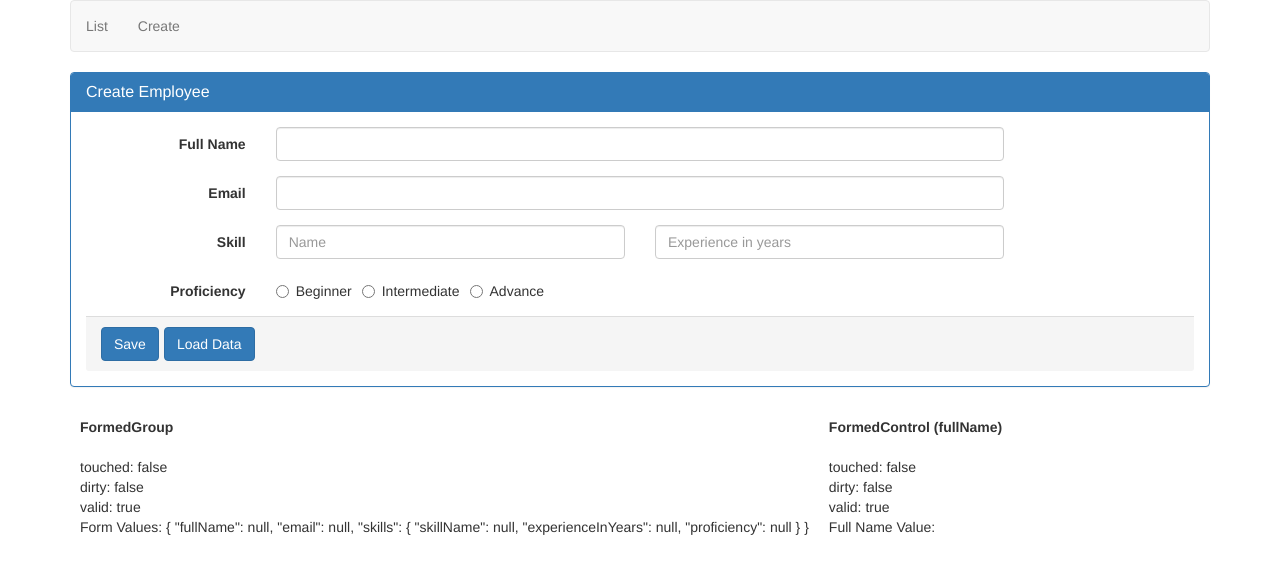
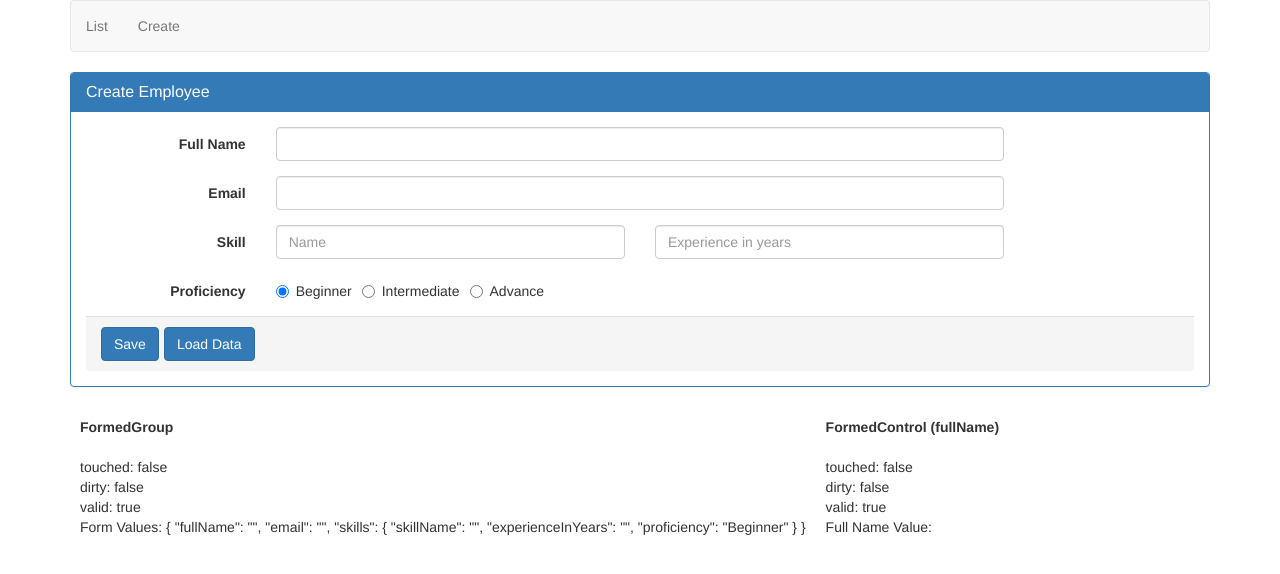
Before and after one commit to vishallotlikar/Angular8, an Angular app: page /create in a window 1280 px wide. Shown: the top 574 px of the page. Built offline with nearby package versions, Linux system fonts and the light colour scheme.

Commit message:
form builder

```diff
--- a/src/app/employee/create-employee.component.ts
+++ b/src/app/employee/create-employee.component.ts
@@ -1,5 +1,5 @@
 import { Component, OnInit } from '@angular/core';
-import { FormGroup, FormControl } from '@angular/forms'
+import { FormGroup, FormControl, FormBuilder } from '@angular/forms'
 
 @Component({
   selector: 'app-create-employee',
@@ -9,16 +9,26 @@
 export class CreateEmployeeComponent implements OnInit {
   employeeForm: FormGroup;
 
-  constructor() { }
+  constructor(private fb: FormBuilder) { }
 
   ngOnInit() {
-    this.employeeForm = new FormGroup({
-      fullName: new FormControl(),
-      email: new FormControl(),
-      skills: new FormGroup({
-        skillName: new FormControl(),
-        experienceInYears: new FormControl(),
-        proficiency: new FormControl()
+    // this.employeeForm = new FormGroup({
+    //   fullName: new FormControl(),
+    //   email: new FormControl(),
+    //   skills: new FormGroup({
+    //     skillName: new FormControl(),
+    //     experienceInYears: new FormControl(),
+    //     proficiency: new FormControl()
+    //   })
+    // })
+
+    this.employeeForm = this.fb.group({
+      fullName: [''],
+      email: [''],
+      skills: this.fb.group({
+        skillName: [''],
+        experienceInYears: [''],
+        proficiency: ['Beginner']
       })
     })
   }
```
